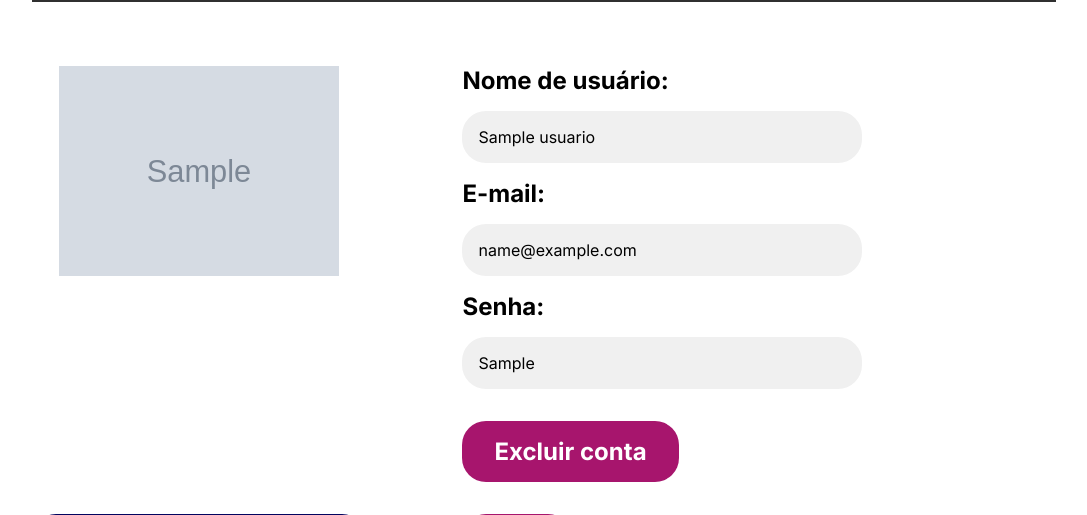
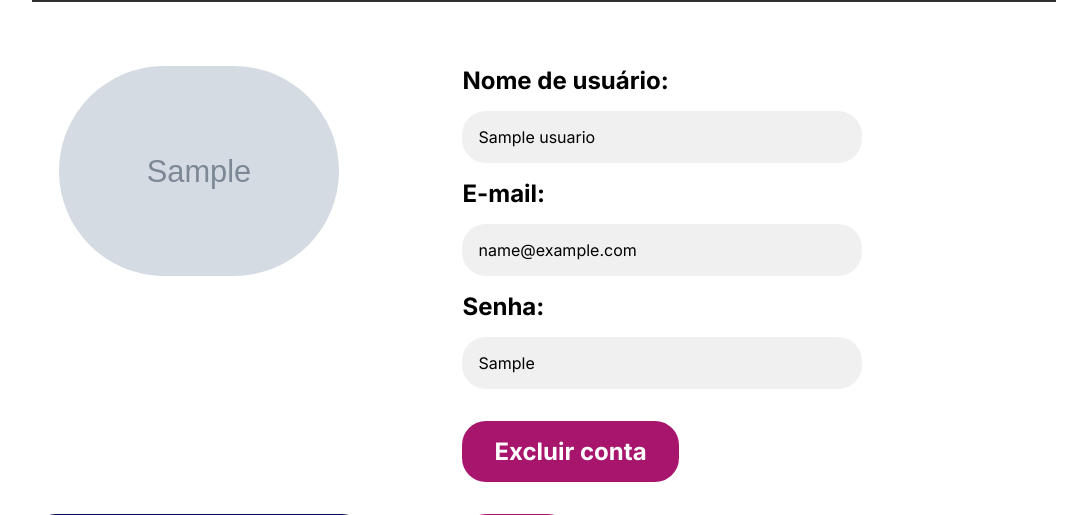
Before and after one commit to TeamHiveAPI/API-2023.2, a Flask app: page /minhaconta in a window 1280 px wide. Shown: the part 111-626 px from the top of the page, without its empty margins (96-1183 px from the left). Run offline with Flask 3, Linux system fonts and the light colour scheme; the visitor is signed in with stand-in values (Sample User, id 1); tables that the repository leaves empty hold one stand-in row (values such as "Sample post"); grey boxes marked "Sample" are stand-in pictures.

Commit message:
adicionei borda na imagem de perfil na area da minha conta

```diff
--- a/app/src/static/minhaconta.css
+++ b/app/src/static/minhaconta.css
@@ -216,3 +216,7 @@ input {
     padding: 12px 20px;
     outline: none;
 }
+
+.foto_perfil{
+    border-radius: 160px;
+}
```
